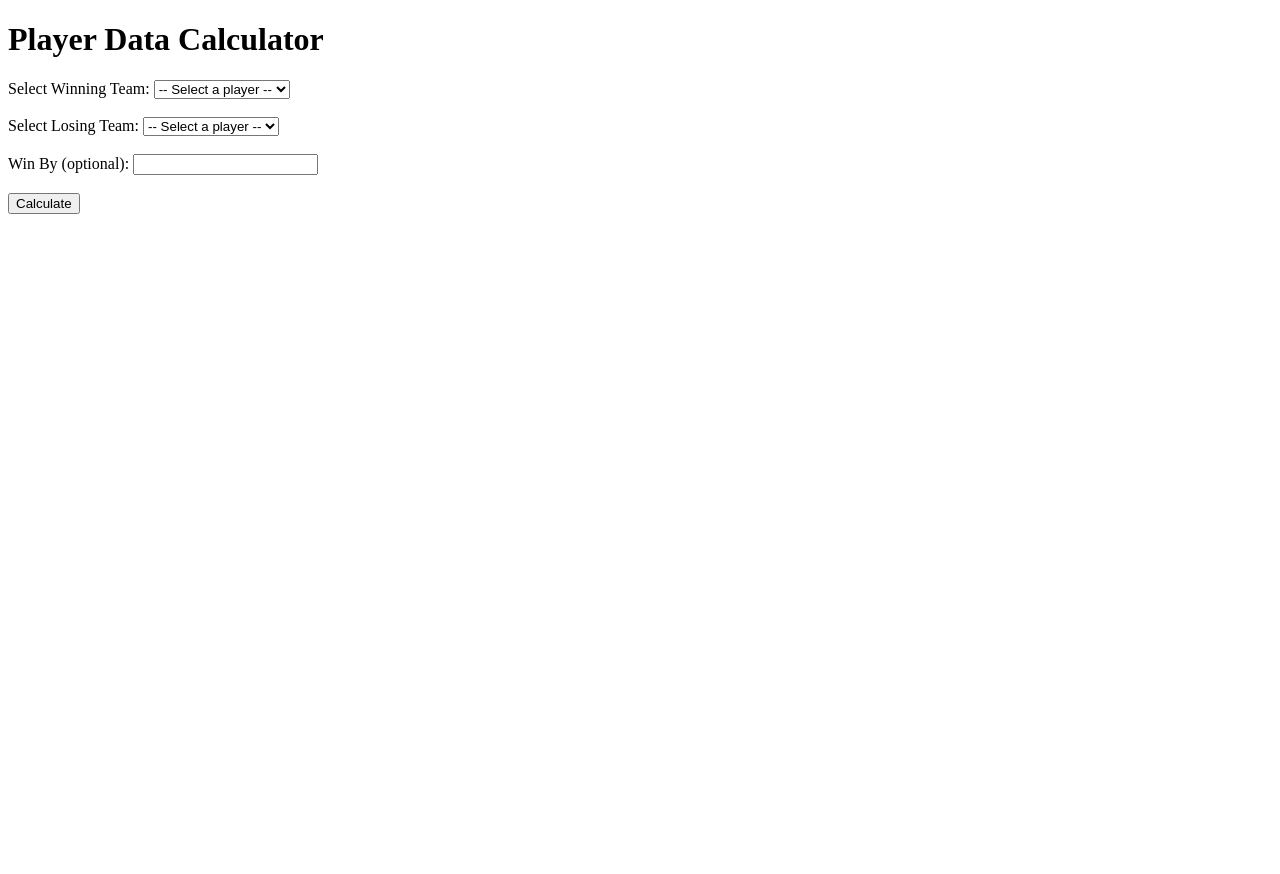
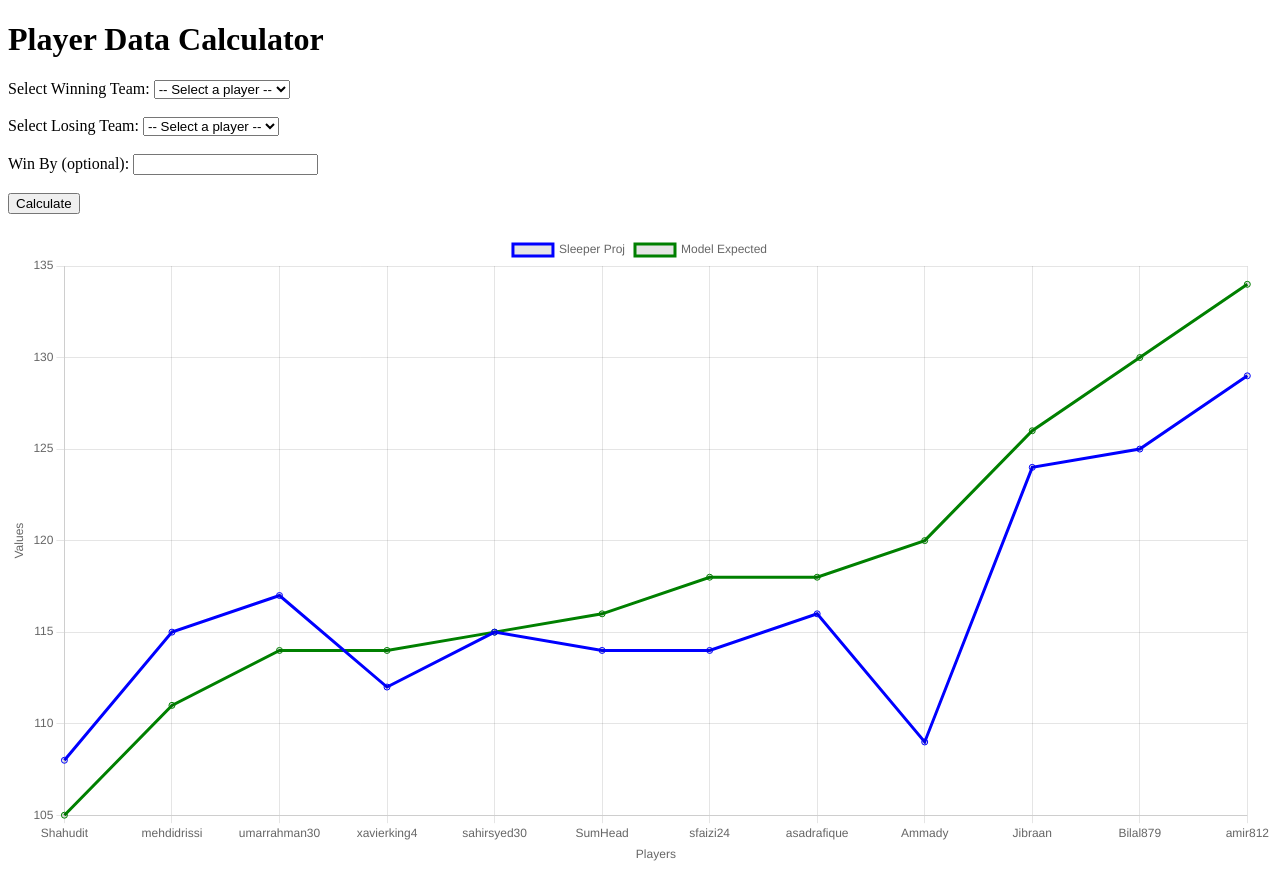
Before and after one commit to sfaizi24/TNC-Github-Page, a plain HTML site: page index.html in a window 1280 px wide. Before the commit the page ends 800 px from the top, so only its background shows below. Drawn offline with nearby package versions, Linux system fonts and the light colour scheme.

Commit message:
revert?.html

```diff
--- a/index.html
+++ b/index.html
@@ -3,13 +3,6 @@
 <head>
     <title>Player Data and Chart</title>
     <script src="https://cdn.jsdelivr.net/npm/chart.js"></script>
-    <style>
-        /* Set a fixed height for the chart container */
-        #playerChart {
-            width: 100%;
-            height: 200px; /* Fixed height */
-        }
-    </style>
 </head>
 <body>
     <h1>Player Data Calculator</h1>
@@ -37,7 +30,7 @@
 
     <h2 id="result"></h2>
 
-    <canvas id="playerChart"></canvas>
+    <canvas id="playerChart" width="800" height="400"></canvas>
 
     <script>
         // Player data
@@ -101,3 +94,59 @@
             x = Math.abs(x);
             const a1 = 0.254829592, a2 = -0.284496736;
             const a3 = 1.421413741, a4 = -1.453152027, a5 = 1.061405429;
+            const p = 0.3275911;
+            const t = 1 / (1 + p * x);
+            const y = 1 - (((((a5 * t + a4) * t) + a3) * t + a2) * t + a1) * t * Math.exp(-x * x);
+            return sign * y;
+        }
+
+        // Populate dropdowns immediately
+        populateDropdown("teamA");
+        populateDropdown("teamB");
+
+        // Generate the line graph
+        const ctx = document.getElementById("playerChart").getContext("2d");
+        const playerNames = Object.keys(players);
+        const sleeperProjData = playerNames.map(player => players[player].sleeper_proj);
+        const modelExpectedData = playerNames.map(player => players[player].model_expected);
+
+        new Chart(ctx, {
+            type: "line",
+            data: {
+                labels: playerNames,
+                datasets: [
+                    {
+                        label: "Sleeper Proj",
+                        data: sleeperProjData,
+                        borderColor: "blue",
+                        fill: false
+                    },
+                    {
+                        label: "Model Expected",
+                        data: modelExpectedData,
+                        borderColor: "green",
+                        fill: false
+                    }
+                ]
+            },
+            options: {
+                responsive: true,
+                scales: {
+                    x: {
+                        title: {
+                            display: true,
+                            text: "Players"
+                        }
+                    },
+                    y: {
+                        title: {
+                            display: true,
+                            text: "Values"
+                        }
+                    }
+                }
+            }
+        });
+    </script>
+</body>
+</html>
```
